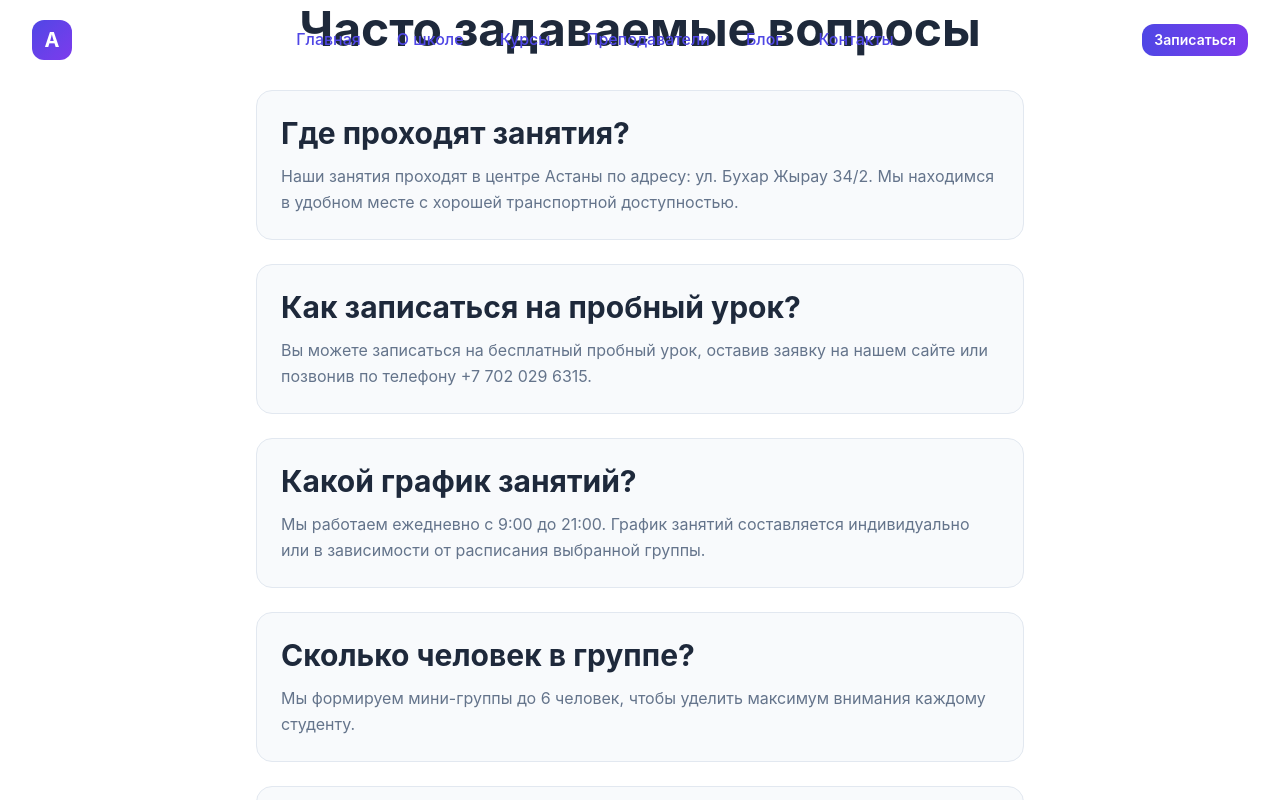
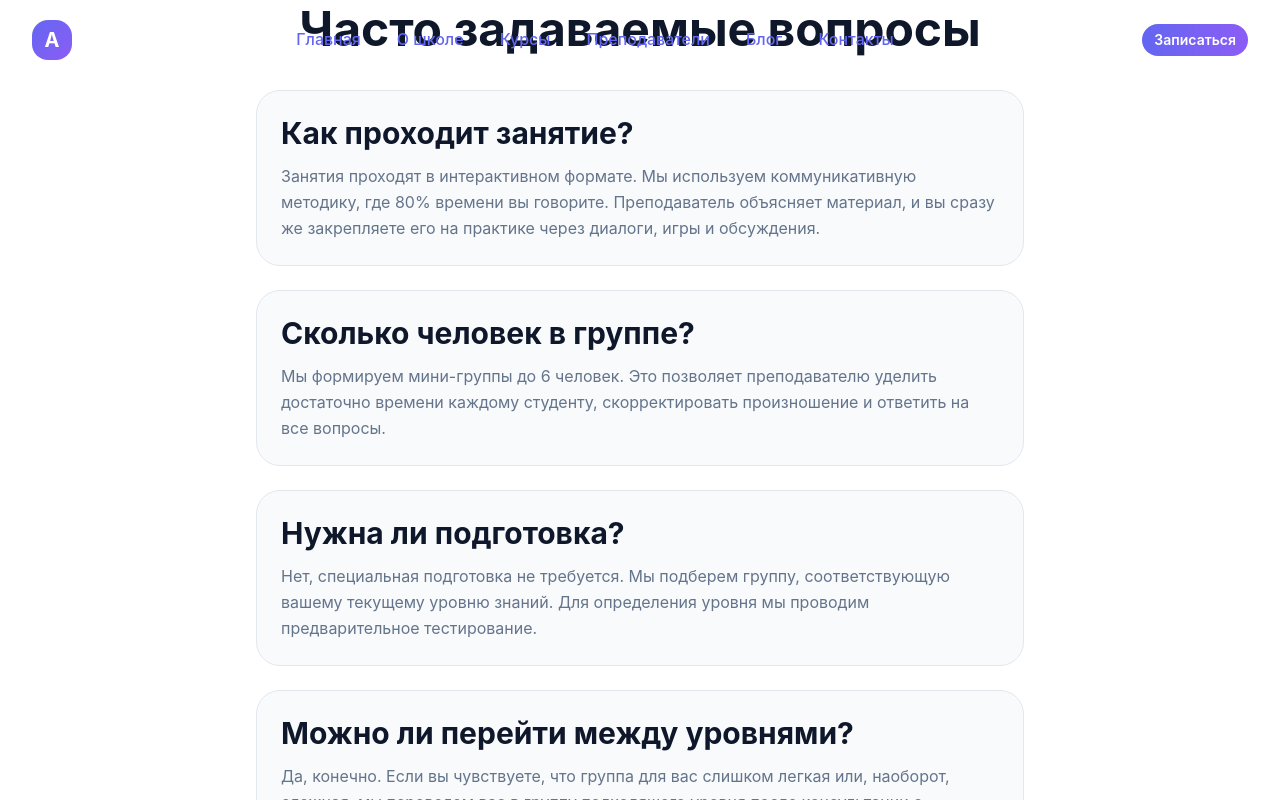
Before and after one commit to jojn092/Angloclub, a Next.js app: page /faq in a window 1280 px wide. Shown: the top 800 px of the page. Built offline with nearby package versions, Linux system fonts and the light colour scheme.

Commit message:
feat: implemented paid trial, faq update, premium design, and performance optimizations

```diff
--- a/public/locales/ru.json
+++ b/public/locales/ru.json
@@ -1,7 +1,7 @@
 {
     "meta": {
         "title": "AngloClub Astana — Курсы английского языка",
-        "description": "Языковая школа в Астане. IELTS, разговорный английский, курсы для детей и взрослых. Запишитесь на бесплатный пробный урок!"
+        "description": "Языковая школа в Астане. IELTS, разговорный английский, курсы для детей и взрослых. Запишитесь на пробный урок (1500₸)!"
     },
     "nav": {
         "home": "Главная",
--- a/src/app/faq/page.tsx
+++ b/src/app/faq/page.tsx
@@ -7,24 +7,24 @@ import LeadForm from '@/components/sections/LeadForm'
 
 const FAQ_ITEMS = [
     {
-        question: "Где проходят занятия?",
-        answer: "Наши занятия проходят в центре Астаны по адресу: ул. Бухар Жырау 34/2. Мы находимся в удобном месте с хорошей транспортной доступностью."
-    },
-    {
-        question: "Как записаться на пробный урок?",
-        answer: "Вы можете записаться на бесплатный пробный урок, оставив заявку на нашем сайте или позвонив по телефону +7 702 029 6315."
-    },
-    {
-        question: "Какой график занятий?",
-        answer: "Мы работаем ежедневно с 9:00 до 21:00. График занятий составляется индивидуально или в зависимости от расписания выбранной группы."
+        question: "Как проходит занятие?",
+        answer: "Занятия проходят в интерактивном формате. Мы используем коммуникативную методику, где 80% времени вы говорите. Преподаватель объясняет материал, и вы сразу же закрепляете его на практике через диалоги, игры и обсуждения."
     },
     {
         question: "Сколько человек в группе?",
-        answer: "Мы формируем мини-группы до 6 человек, чтобы уделить максимум внимания каждому студенту."
+        answer: "Мы формируем мини-группы до 6 человек. Это позволяет преподавателю уделить достаточно времени каждому студенту, скорректировать произношение и ответить на все вопросы."
     },
     {
-        question: "Выдаете ли вы сертификат?",
-        answer: "Да, по окончании курса и успешной сдаче финального теста вы получаете сертификат, подтверждающий ваш уровень владения языком."
+        question: "Нужна ли подготовка?",
+        answer: "Нет, специальная подготовка не требуется. Мы подберем группу, соответствующую вашему текущему уровню знаний. Для определения уровня мы проводим предварительное тестирование."
+    },
+    {
+        question: "Можно ли перейти между уровнями?",
+        answer: "Да, конечно. Если вы чувствуете, что группа для вас слишком легкая или, наоборот, сложная, мы переведем вас в группу подходящего уровня после консультации с преподавателем."
+    },
+    {
+        question: "Сколько стоит пробный урок?",
+        answer: "Пробный урок стоит 1500 тенге. Это полноценное занятие, где вы сможете познакомиться с преподавателем, методикой и группой, чтобы принять взвешенное решение."
     }
 ]
 
--- a/src/app/globals.css
+++ b/src/app/globals.css
@@ -5,83 +5,123 @@
    ============================================ */
 
 :root {
-  /* Primary Colors */
-  --primary: #4F46E5;
-  --primary-dark: #3730A3;
-  --primary-light: #818CF8;
+  /* Primary Colors - Vibrant & Premium */
+  --primary: #6366f1;
+  /* Indigo 500 */
+  --primary-dark: #4338ca;
+  /* Indigo 700 */
+  --primary-light: #818cf8;
+  /* Indigo 400 */
 
-  /* Secondary Colors */
-  --secondary: #7C3AED;
-  --secondary-dark: #5B21B6;
-  --secondary-light: #A78BFA;
+  /* Secondary Colors - Deep & Royal */
+  --secondary: #8b5cf6;
+  /* Violet 500 */
+  --secondary-dark: #6d28d9;
+  /* Violet 700 */
+  --secondary-light: #a78bfa;
+  /* Violet 400 */
 
-  /* Accent Colors */
-  --accent: #F97316;
-  --accent-dark: #EA580C;
-  --accent-light: #FB923C;
-  --accent-yellow: #FBBF24;
+  /* Accent Colors - Energetic */
+  --accent: #f43f5e;
+  /* Rose 500 */
+  --accent-dark: #e11d48;
+  /* Rose 600 */
+  --accent-light: #fb7185;
+  /* Rose 400 */
+  --accent-yellow: #f59e0b;
+  /* Amber 500 */
 
-  /* Neutrals */
-  --background: #FFFFFF;
-  --surface: #F8FAFC;
-  --surface-hover: #F1F5F9;
-  --border: #E2E8F0;
-  --text: #1E293B;
-  --text-muted: #64748B;
-  --text-light: #94A3B8;
+  /* Neutrals - Clean & Crisp */
+  --background: #ffffff;
+  --surface: #f8fafc;
+  /* Slate 50 */
+  --surface-hover: #f1f5f9;
+  /* Slate 100 */
+  --border: #e2e8f0;
+  /* Slate 200 */
+  --text: #0f172a;
+  /* Slate 900 */
+  --text-muted: #64748b;
+  /* Slate 500 */
+  --text-light: #94a3b8;
+  /* Slate 400 */
 
   /* Status Colors */
-  --success: #10B981;
-  --warning: #F59E0B;
-  --error: #EF4444;
-  --info: #3B82F6;
+  --success: #10b981;
+  /* Emerald 500 */
+  --warning: #f59e0b;
+  /* Amber 500 */
+  --error: #ef4444;
+  /* Red 500 */
+  --info: #3b82f6;
+  /* Blue 500 */
 
-  /* Shadows */
-  --shadow-sm: 0 1px 2px rgba(0, 0, 0, 0.05);
-  --shadow: 0 4px 6px -1px rgba(0, 0, 0, 0.1), 0 2px 4px -2px rgba(0, 0, 0, 0.1);
-  --shadow-lg: 0 10px 15px -3px rgba(0, 0, 0, 0.1), 0 4px 6px -4px rgba(0, 0, 0, 0.1);
-  --shadow-xl: 0 20px 25px -5px rgba(0, 0, 0, 0.1), 0 8px 10px -6px rgba(0, 0, 0, 0.1);
+  /* Elevated Shadows */
+  --shadow-sm: 0 1px 2px 0 rgb(0 0 0 / 0.05);
+  --shadow: 0 4px 6px -1px rgb(0 0 0 / 0.1), 0 2px 4px -2px rgb(0 0 0 / 0.1);
+  --shadow-md: 0 4px 6px -1px rgb(0 0 0 / 0.1), 0 2px 4px -2px rgb(0 0 0 / 0.1);
+  --shadow-lg: 0 10px 15px -3px rgb(0 0 0 / 0.1), 0 4px 6px -4px rgb(0 0 0 / 0.1);
+  --shadow-xl: 0 20px 25px -5px rgb(0 0 0 / 0.1), 0 8px 10px -6px rgb(0 0 0 / 0.1);
+  --shadow-glow: 0 0 15px rgba(99, 102, 241, 0.5);
 
-  /* Gradients */
-  --gradient-primary: linear-gradient(135deg, var(--primary) 0%, var(--secondary) 100%);
-  --gradient-accent: linear-gradient(135deg, var(--accent) 0%, var(--accent-yellow) 100%);
-  --gradient-hero: linear-gradient(135deg, #4F46E5 0%, #7C3AED 50%, #9333EA 100%);
+  /* Premium Gradients */
+  --gradient-primary: linear-gradient(135deg, #6366f1 0%, #8b5cf6 100%);
+  --gradient-secondary: linear-gradient(135deg, #8b5cf6 0%, #d946ef 100%);
+  --gradient-accent: linear-gradient(135deg, #f43f5e 0%, #f59e0b 100%);
+  --gradient-hero: linear-gradient(135deg, #4f46e5 0%, #7c3aed 50%, #db2777 100%);
+  --gradient-dark: linear-gradient(135deg, #0f172a 0%, #1e293b 100%);
 
   /* Border Radius */
-  --radius-sm: 0.375rem;
-  --radius: 0.5rem;
-  --radius-lg: 0.75rem;
-  --radius-xl: 1rem;
-  --radius-2xl: 1.5rem;
+  --radius-sm: 0.5rem;
+  --radius: 0.75rem;
+  --radius-lg: 1rem;
+  --radius-xl: 1.5rem;
+  --radius-2xl: 2rem;
   --radius-full: 9999px;
 
   /* Transitions */
-  --transition-fast: 150ms ease;
-  --transition: 200ms ease;
-  --transition-slow: 300ms ease;
+  --transition-fast: 150ms cubic-bezier(0.4, 0, 0.2, 1);
+  --transition: 200ms cubic-bezier(0.4, 0, 0.2, 1);
+  --transition-slow: 300ms cubic-bezier(0.4, 0, 0.2, 1);
+  --transition-bounce: 500ms cubic-bezier(0.34, 1.56, 0.64, 1);
 }
 
 /* Dark Theme */
+/* Dark Theme - Sleek & Modern */
 [data-theme="dark"] {
-  --primary: #818CF8;
-  --primary-dark: #6366F1;
-  --primary-light: #A5B4FC;
+  --primary: #818cf8;
+  /* Indigo 400 */
+  --primary-dark: #6366f1;
+  /* Indigo 500 */
+  --primary-light: #a5b4fc;
+  /* Indigo 300 */
 
-  --secondary: #A78BFA;
-  --secondary-dark: #8B5CF6;
-  --secondary-light: #C4B5FD;
+  --secondary: #a78bfa;
+  /* Violet 400 */
+  --secondary-dark: #8b5cf6;
+  /* Violet 500 */
+  --secondary-light: #c4b5fd;
+  /* Violet 300 */
 
-  --background: #0F172A;
-  --surface: #1E293B;
+  --background: #0f172a;
+  /* Slate 900 */
+  --surface: #1e293b;
+  /* Slate 800 */
   --surface-hover: #334155;
+  /* Slate 700 */
   --border: #334155;
-  --text: #F8FAFC;
-  --text-muted: #94A3B8;
-  --text-light: #64748B;
+  /* Slate 700 */
+  --text: #f8fafc;
+  /* Slate 50 */
+  --text-muted: #cbd5e1;
+  /* Slate 300 */
+  --text-light: #94a3b8;
+  /* Slate 400 */
 
   --shadow-sm: 0 1px 2px rgba(0, 0, 0, 0.3);
   --shadow: 0 4px 6px -1px rgba(0, 0, 0, 0.4);
   --shadow-lg: 0 10px 15px -3px rgba(0, 0, 0, 0.4);
+  --shadow-glow: 0 0 20px rgba(129, 140, 248, 0.3);
 }
 
 @theme inline {
--- a/src/components/ui/Snowfall.tsx
+++ b/src/components/ui/Snowfall.tsx
@@ -26,7 +26,8 @@ export default function Snowfall() {
                     style={{
                         left: `${flake.left}%`,
                         opacity: flake.opacity,
-                        animation: `fall ${flake.animationDuration}s linear infinite`
+                        animation: `fall ${flake.animationDuration}s linear infinite`,
+                        willChange: 'transform' // Performance optimization
                     }}
                 />
             ))}
```
